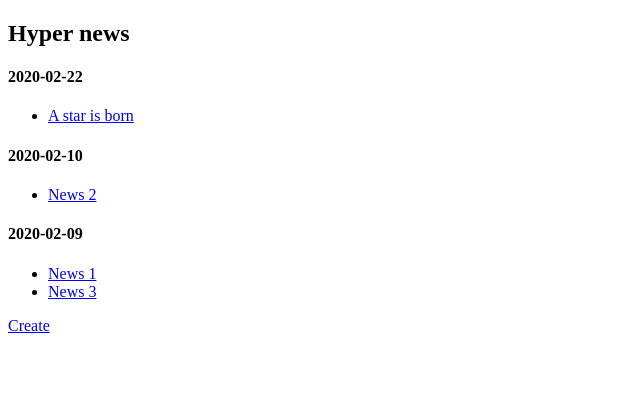
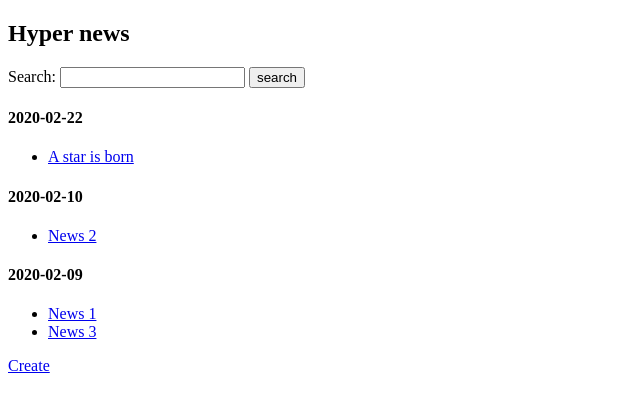
Before and after one commit to UnderAnder/HyperNews-Portal, a Django app: page /news/ in a window 1280 px wide. Shown: the top 412 px of the page, without its empty margins (0-640 px from the left). Run offline with Django 3.2, Linux system fonts and the light colour scheme.

Commit message:
base search

```diff
--- a/HyperNews Portal/task/news/templates/news.html
+++ b/HyperNews Portal/task/news/templates/news.html
@@ -2,6 +2,11 @@
 {% load lookup %}
 {% block content %}
     <h2>Hyper news</h2>
+    <form action="/news/" method="get">{% csrf_token %}
+        <label for="q">Search:</label>
+        <input type="text" name="q" id="q">
+        <button type="submit">search</button>
+    </form>
     {% for date in news %}
         <h4>{{ date }}</h4>
         <ul>
--- a/HyperNews Portal/task/news/views.py
+++ b/HyperNews Portal/task/news/views.py
@@ -4,7 +4,7 @@ from datetime import datetime
 from collections import defaultdict
 from django.shortcuts import render, redirect
 from django.views import View
-from django.http.response import HttpResponse, HttpResponseNotFound
+from django.http.response import HttpResponseNotFound
 from hypernews import settings
 
 
@@ -17,7 +17,7 @@ for i in data:
 
 class HomeView(View):
     def get(self, request, *args, **kwargs):
-        return HttpResponse('Coming soon')
+        return redirect('/news')
 
 
 class ArticleView(View):
@@ -32,8 +32,16 @@ class ArticleView(View):
 
 class NewsView(View):
     def get(self, request, *args, **kwargs):
-
-        news = dict(sorted(group_by_date.items(), reverse=True))
+        search = request.GET.get('q')
+        if search:
+            filtered = defaultdict(list)
+            for k in group_by_date.keys():
+                for v in group_by_date[k]:
+                    if search.lower() in v['title'].lower():
+                        filtered[k].append(v)
+            news = dict(sorted(filtered.items(), reverse=True))
+        else:
+            news = dict(sorted(group_by_date.items(), reverse=True))
         return render(request, 'news.html', context={'news': news})
 
 
--- a/HyperNews Portal/task/tests.py
+++ b/HyperNews Portal/task/tests.py
@@ -19,6 +19,9 @@ class HyperNewsTestRunner(HyperNewsTest):
         # 4 task
         HyperNewsTest.check_creating_news,
         HyperNewsTest.check_create_page_main_link,
+        # 5 task
+        HyperNewsTest.check_main_page_search,
+        HyperNewsTest.check_coming_soon_page_redirect,
     ]
 
     @dynamic_test(data=funcs)
```
Also changed, not shown: HyperNews Portal/task/test/base.py (+2 -1 lines).
